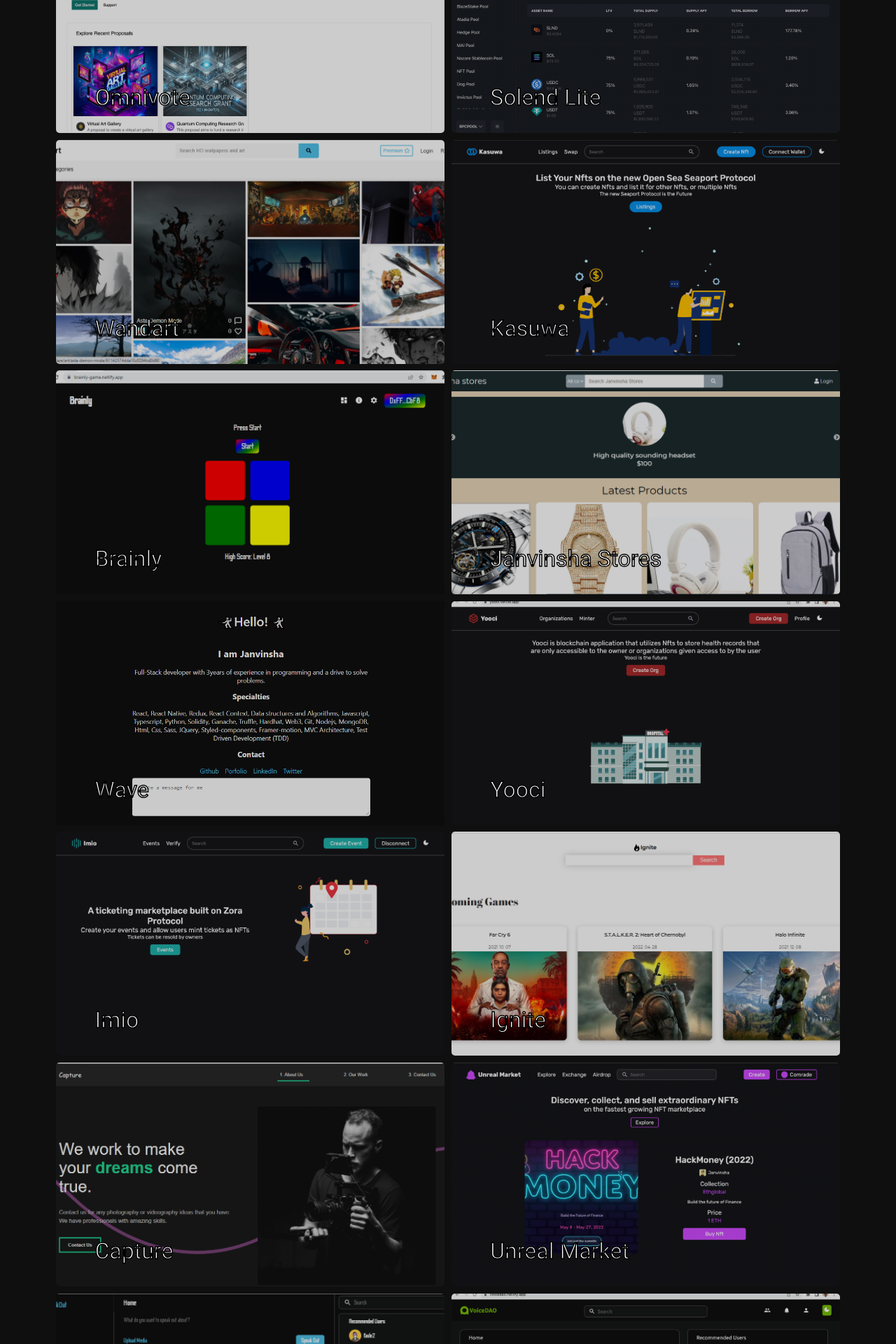
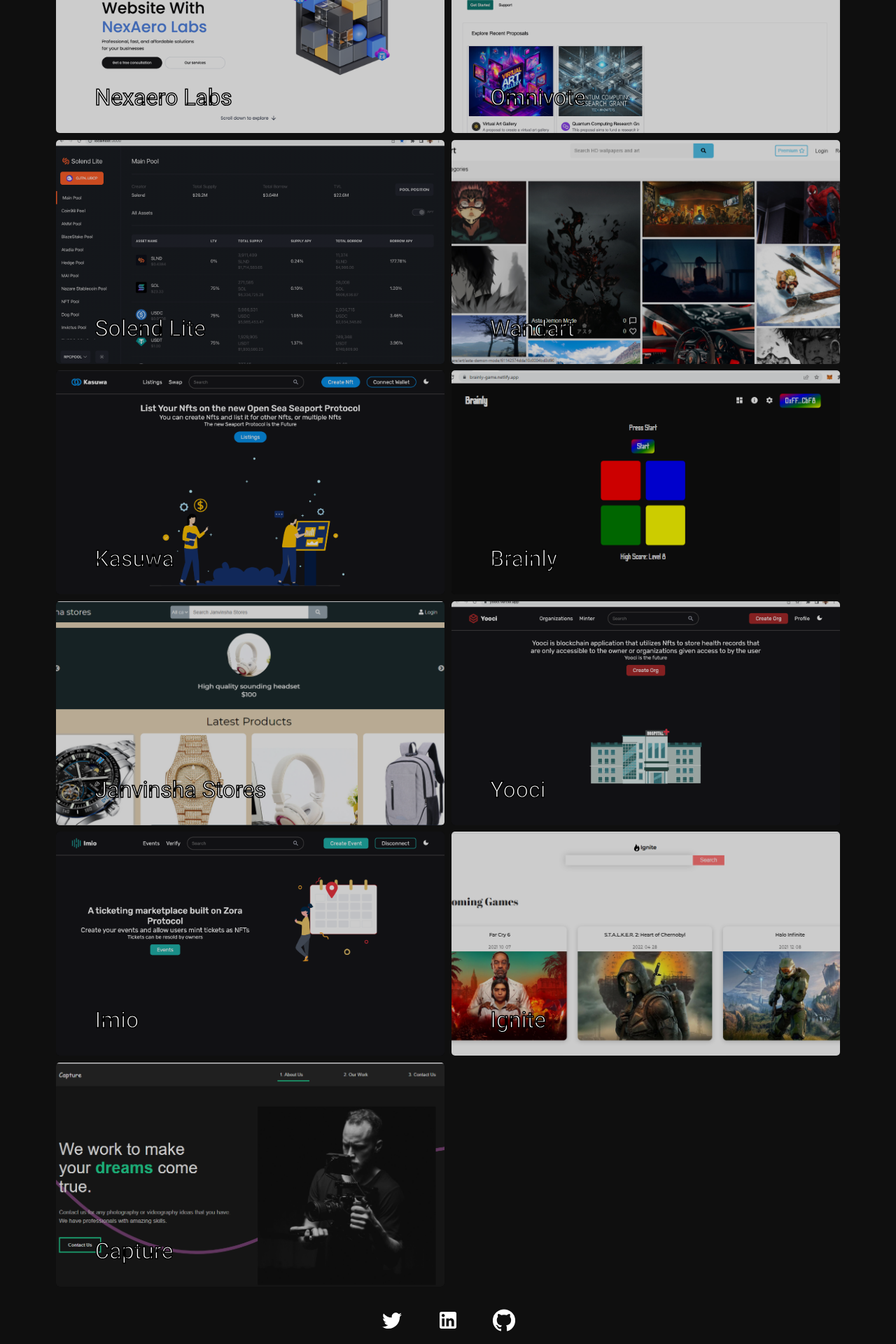
Before and after one commit to janvinsha/myportfolio, a React (Create React App) app: page / in a window 1280 px wide. Shown: the part 800-2720 px from the top of the page at 70% size. Built offline with nearby package versions, Linux system fonts and the light colour scheme.

Commit message:
fix: ndndn

```diff
--- a/src/projectState.js
+++ b/src/projectState.js
@@ -70,8 +70,23 @@
 
 import omnidesk from "./images/omnidesk.png";
 import omnimob from "./images/omnimob.png";
+
+import nexdesk from "./images/nexdesk.png";
+import nexmob from "./images/nexmob.png";
 export const ProjectState = () => {
   return [
+    {
+      title: "Nexaero Labs",
+      subTitle: "At NexAero Labs, we bring your digital vision to life with professional, fast, and affordable website solutions. Whether you’re a startup or an established brand, our expert team designs stunning, user-friendly websites that drive growth.",
+      url: "/project/nexaerolabs",
+      liveLink: "https://www.nexaerolabs.com/",
+      about: "",
+      builtUsing: "",
+      mainImg: nexdesk,
+      mobileImg: nexmob,
+      images: [nexdesk],
+      details: "Frontend: Next.js, shadcn, Tailwind",
+    },
     {
       title: "Omnivote",
       subTitle:
@@ -146,17 +161,17 @@
         "Janvinsha Stores is an e-commerce web application, The Frontend is built using React, Redux, Figma, Framer-motion, Styled-components, Bootstrap, Font-awesome icons, Axios for fetching data from the REST-Api. The Backend is a REST-Api built using Node.js, MongoDB, Cloudinary storage, Paystack payment, JSON web tokens, the API is highly secured againts XSS attacks, DOS attacks, NoSQL injection attacks and well authenticated using JSON web tokens.  ",
     },
 
-    {
-      title: "Wave",
-      subTitle: "Connect your wallet and say Hello to me",
-      url: "/project/wave",
-      liveLink: "https://waveportal-starter-project.jandevincent.repl.co/",
-      mainImg: wave1,
-      mobileImg: wave2,
-      images: [wave1],
-      details:
-        "A decentralized application where users can connect wallet and anonymously send me a message. The smart contract was created using openzeppelin and hardhat environment.  The Frontend is created using React, ethers is used to connect to the smart contract.",
-    },
+    // {
+    //   title: "Wave",
+    //   subTitle: "Connect your wallet and say Hello to me",
+    //   url: "/project/wave",
+    //   liveLink: "https://waveportal-starter-project.jandevincent.repl.co/",
+    //   mainImg: wave1,
+    //   mobileImg: wave2,
+    //   images: [wave1],
+    //   details:
+    //     "A decentralized application where users can connect wallet and anonymously send me a message. The smart contract was created using openzeppelin and hardhat environment.  The Frontend is created using React, ethers is used to connect to the smart contract.",
+    // },
     {
       title: "Yooci",
       subTitle:
@@ -203,96 +218,96 @@
         "Capture is a demo portfolio site built to show my skill in React, it was built using React, Framer-motion, Styled-components, Font-awesome icons and Figma.",
     },
 
-    {
-      title: "Unreal Market",
-      subTitle:
-        "This Marketplace is truly unreal, users can create collections and add Nfts to that collection, edit their profile, and comment on their favorite Nfts. Users can buy crypto using fiat and also cross swap tokens to fit their spending needs on the marketplace. This marketplace tries to fit in all the needs of the user without necessarily moving to another Dapp",
-      url: "/project/unreal-market",
-      liveLink: "http://unreal-market.netlify.app/",
-      mainImg: unre,
-      mobileImg: unre,
-      details:
-        "A lot of sponsors' technologies were used as they were beneficial to the project. Two smart contracts were written, one deployed using Hardhart to POLYGON Mumbai tesnet, the other an airdrop contract which utilizes WORLDCOIN deployed using ZSYNC. 3 sponsors tech was integrated for login WALLETCONNECT, UNSTOPPABLE DOMAINS, and COINBASE WALLET. IPFS was used to upload all NFT and image data. A subgraph was created using THEGRAPH to query blockchain data. TRANSAK was integrated to allow users buy crypto using Fiat currency. SWING was used to build a cross chain swap. WAKU was used to allow users to comment on NFT. COVALENT was used to query NFT transaction history data",
-    },
-    {
-      title: "SpeakOut",
-      subTitle:
-        "SpeakOut is a web3 social media platform where users can connect and share their experiences",
-      url: "/project/speakout",
-      liveLink: "https://speak-out.netlify.app/",
-      mainImg: so1,
-      mobileImg: somob,
-      details:
-        "This project is a blockchain social media application where users connect and share their experiences, users can decide to go anonymous too. The web application allows users to make posts, shorts(short videos, uploaded using LivePeer API), create comments, collect comments and posts which is stored in the users library, edit profile, follow users, etc. The web application uses Lens Protocol which is a Web3 social graph on the Polygon Proof-of-Stake blockchain for almost all app data. Lens Api is used throughout the application to give users seamless experience in interacting with the blockchain.",
-    },
-    {
-      title: "Voice Dao",
-      subTitle: "",
-      url: "/project/voicedao",
-      liveLink: "https://voicedao.netlify.app/",
-      mainImg: voicedesk,
-      mobileImg: voicemob,
-      details:
-        "This project is a blockchain social media application where users connect and share their experiences, users can decide to go anonymous too. The web application allows users to make posts, shorts(short videos, uploaded using LivePeer API), create comments, collect comments and posts which is stored in the users library, edit profile, follow users, etc. The web application uses Lens Protocol which is a Web3 social graph on the Polygon Proof-of-Stake blockchain for almost all app data. Lens Api is used throughout the application to give users seamless experience in interacting with the blockchain.",
-    },
-    {
-      title: "Storeama",
-      subTitle:
-        "Storeama is a decentralized storage platform on the Filecoin virtual network, it utilizes ipfs and a smart contract to store all kinds of filex, ranging from audio, video and documents",
-      url: "/project/storeama",
-      liveLink: "https://storeama.netlify.app/",
-      mainImg: storedesk,
-      mobileImg: storemob,
-      details:
-        "Storeama is a decentralized storage platform on the Filecoin virtual network, it utilizes ipfs and a smart contract to store all kinds of filex, ranging from audio, video and documents. Storeama helps organize and store files which can be accessed easily. Storeama is like google drive but for blockchain        ",
-    },
+    // {
+    //   title: "Unreal Market",
+    //   subTitle:
+    //     "This Marketplace is truly unreal, users can create collections and add Nfts to that collection, edit their profile, and comment on their favorite Nfts. Users can buy crypto using fiat and also cross swap tokens to fit their spending needs on the marketplace. This marketplace tries to fit in all the needs of the user without necessarily moving to another Dapp",
+    //   url: "/project/unreal-market",
+    //   liveLink: "http://unreal-market.netlify.app/",
+    //   mainImg: unre,
+    //   mobileImg: unre,
+    //   details:
+    //     "A lot of sponsors' technologies were used as they were beneficial to the project. Two smart contracts were written, one deployed using Hardhart to POLYGON Mumbai tesnet, the other an airdrop contract which utilizes WORLDCOIN deployed using ZSYNC. 3 sponsors tech was integrated for login WALLETCONNECT, UNSTOPPABLE DOMAINS, and COINBASE WALLET. IPFS was used to upload all NFT and image data. A subgraph was created using THEGRAPH to query blockchain data. TRANSAK was integrated to allow users buy crypto using Fiat currency. SWING was used to build a cross chain swap. WAKU was used to allow users to comment on NFT. COVALENT was used to query NFT transaction history data",
+    // },
+    // {
+    //   title: "SpeakOut",
+    //   subTitle:
+    //     "SpeakOut is a web3 social media platform where users can connect and share their experiences",
+    //   url: "/project/speakout",
+    //   liveLink: "https://speak-out.netlify.app/",
+    //   mainImg: so1,
+    //   mobileImg: somob,
+    //   details:
+    //     "This project is a blockchain social media application where users connect and share their experiences, users can decide to go anonymous too. The web application allows users to make posts, shorts(short videos, uploaded using LivePeer API), create comments, collect comments and posts which is stored in the users library, edit profile, follow users, etc. The web application uses Lens Protocol which is a Web3 social graph on the Polygon Proof-of-Stake blockchain for almost all app data. Lens Api is used throughout the application to give users seamless experience in interacting with the blockchain.",
+    // },
+    // {
+    //   title: "Voice Dao",
+    //   subTitle: "",
+    //   url: "/project/voicedao",
+    //   liveLink: "https://voicedao.netlify.app/",
+    //   mainImg: voicedesk,
+    //   mobileImg: voicemob,
+    //   details:
+    //     "This project is a blockchain social media application where users connect and share their experiences, users can decide to go anonymous too. The web application allows users to make posts, shorts(short videos, uploaded using LivePeer API), create comments, collect comments and posts which is stored in the users library, edit profile, follow users, etc. The web application uses Lens Protocol which is a Web3 social graph on the Polygon Proof-of-Stake blockchain for almost all app data. Lens Api is used throughout the application to give users seamless experience in interacting with the blockchain.",
+    // },
+    // {
+    //   title: "Storeama",
+    //   subTitle:
+    //     "Storeama is a decentralized storage platform on the Filecoin virtual network, it utilizes ipfs and a smart contract to store all kinds of filex, ranging from audio, video and documents",
+    //   url: "/project/storeama",
+    //   liveLink: "https://storeama.netlify.app/",
+    //   mainImg: storedesk,
+    //   mobileImg: storemob,
+    //   details:
+    //     "Storeama is a decentralized storage platform on the Filecoin virtual network, it utilizes ipfs and a smart contract to store all kinds of filex, ranging from audio, video and documents. Storeama helps organize and store files which can be accessed easily. Storeama is like google drive but for blockchain        ",
+    // },
 
-    {
-      title: "Zenith Market",
-      subTitle:
-        "An NFT market built using Moralis and depolyed to the Polygon Mumbai testnet",
-      url: "/project/zenith-market",
-      liveLink: "https://zenith-market.netlify.app/",
-      mainImg: zm1,
-      mobileImg: zn3,
-      details: "A community driven NFT marketplace",
-    },
+    // {
+    //   title: "Zenith Market",
+    //   subTitle:
+    //     "An NFT market built using Moralis and depolyed to the Polygon Mumbai testnet",
+    //   url: "/project/zenith-market",
+    //   liveLink: "https://zenith-market.netlify.app/",
+    //   mainImg: zm1,
+    //   mobileImg: zn3,
+    //   details: "A community driven NFT marketplace",
+    // },
 
-    {
-      title: "Buidl Domain Service",
-      subTitle:
-        "An NFT market built using Moralis and depolyed to the Polygon Mumbai testnet",
-      url: "/project/buidl-dns",
-      liveLink: "http://buidl-domain-service-frontend.vercel.app/",
-      mainImg: bns1,
-      mobileImg: bns1,
-      details:
-        "This is a domain service Web3 Dapp where you can mint domains and set records for domains, domains minted can be viewed on OpenSea as NFT's",
-    },
+    // {
+    //   title: "Buidl Domain Service",
+    //   subTitle:
+    //     "An NFT market built using Moralis and depolyed to the Polygon Mumbai testnet",
+    //   url: "/project/buidl-dns",
+    //   liveLink: "http://buidl-domain-service-frontend.vercel.app/",
+    //   mainImg: bns1,
+    //   mobileImg: bns1,
+    //   details:
+    //     "This is a domain service Web3 Dapp where you can mint domains and set records for domains, domains minted can be viewed on OpenSea as NFT's",
+    // },
 
 
-    {
-      title: "NFT Collection",
-      subTitle: "Connect your wallet and say Hello to me",
-      url: "/project/nft-collection",
-      liveLink: "https://nft-starter-project.jandevincent.repl.co/",
-      mainImg: nft1,
-      mobileImg: nft2,
-      images: [nft1],
-      details:
-        "An NFT collection created using openzeppelin and hardhat environment, deployed on Rinkeby Testnet. The Frontend is created using React, ethers is used to connect to the smart contract, collection can be viewed on Open Sea.",
-    },
-    {
-      title: "DemonSlayerDAO",
-      subTitle: "A DAO build with using ThirdWeb and React",
-      url: "/project/dao",
-      liveLink: "https://demonslayerdao.netlify.app/",
-      mainImg: dao1,
-      mobileImg: dao2,
-      images: [dao1],
-      details:
-        "A decentralized autonomous organization created using ThirdWeb, a platform where smart contracts can be created with various or no language. A membership NFT and a governance token was created to enable users who have the NFT and token Vote on proposals. The token was Airdropped to early users. ",
-    },
+    // {
+    //   title: "NFT Collection",
+    //   subTitle: "Connect your wallet and say Hello to me",
+    //   url: "/project/nft-collection",
+    //   liveLink: "https://nft-starter-project.jandevincent.repl.co/",
+    //   mainImg: nft1,
+    //   mobileImg: nft2,
+    //   images: [nft1],
+    //   details:
+    //     "An NFT collection created using openzeppelin and hardhat environment, deployed on Rinkeby Testnet. The Frontend is created using React, ethers is used to connect to the smart contract, collection can be viewed on Open Sea.",
+    // },
+    // {
+    //   title: "DemonSlayerDAO",
+    //   subTitle: "A DAO build with using ThirdWeb and React",
+    //   url: "/project/dao",
+    //   liveLink: "https://demonslayerdao.netlify.app/",
+    //   mainImg: dao1,
+    //   mobileImg: dao2,
+    //   images: [dao1],
+    //   details:
+    //     "A decentralized autonomous organization created using ThirdWeb, a platform where smart contracts can be created with various or no language. A membership NFT and a governance token was created to enable users who have the NFT and token Vote on proposals. The token was Airdropped to early users. ",
+    // },
 
   ];
 };
```
Also changed, not shown: src/images/nexdesk.png (added), src/images/nexmob.png (added).
